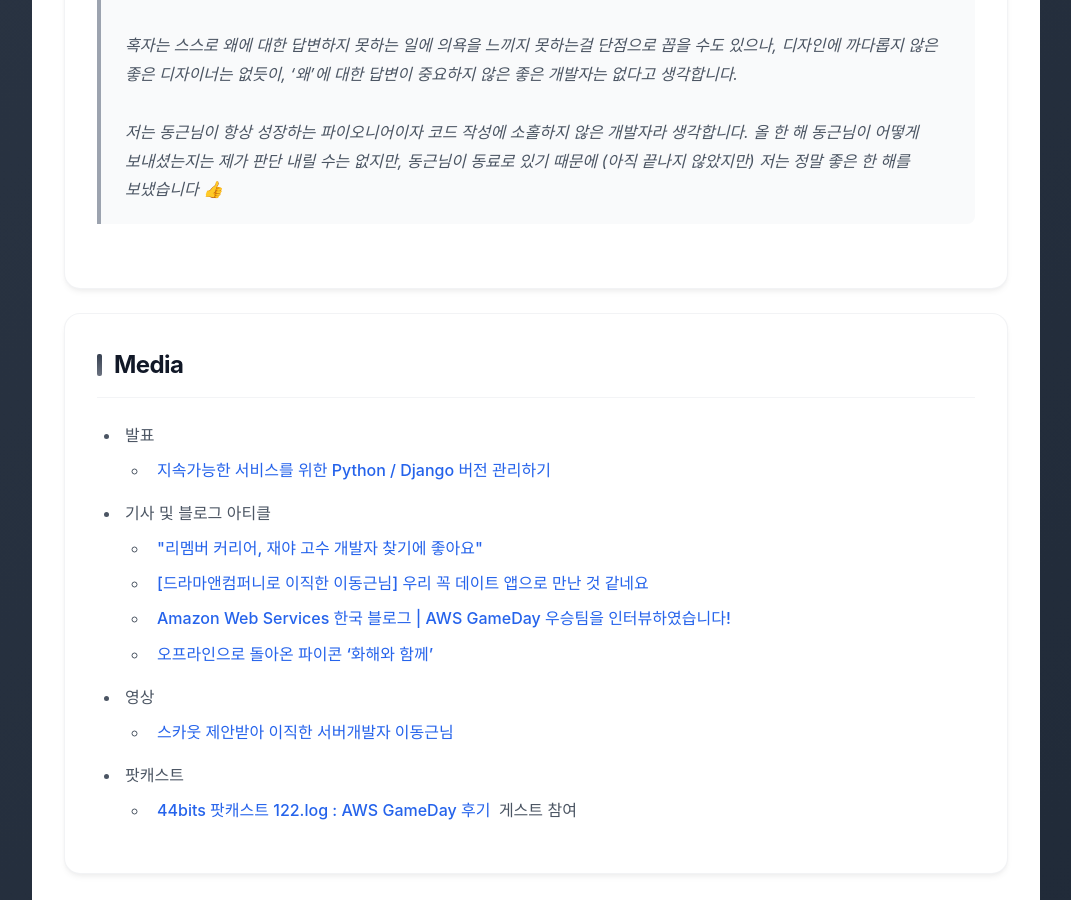
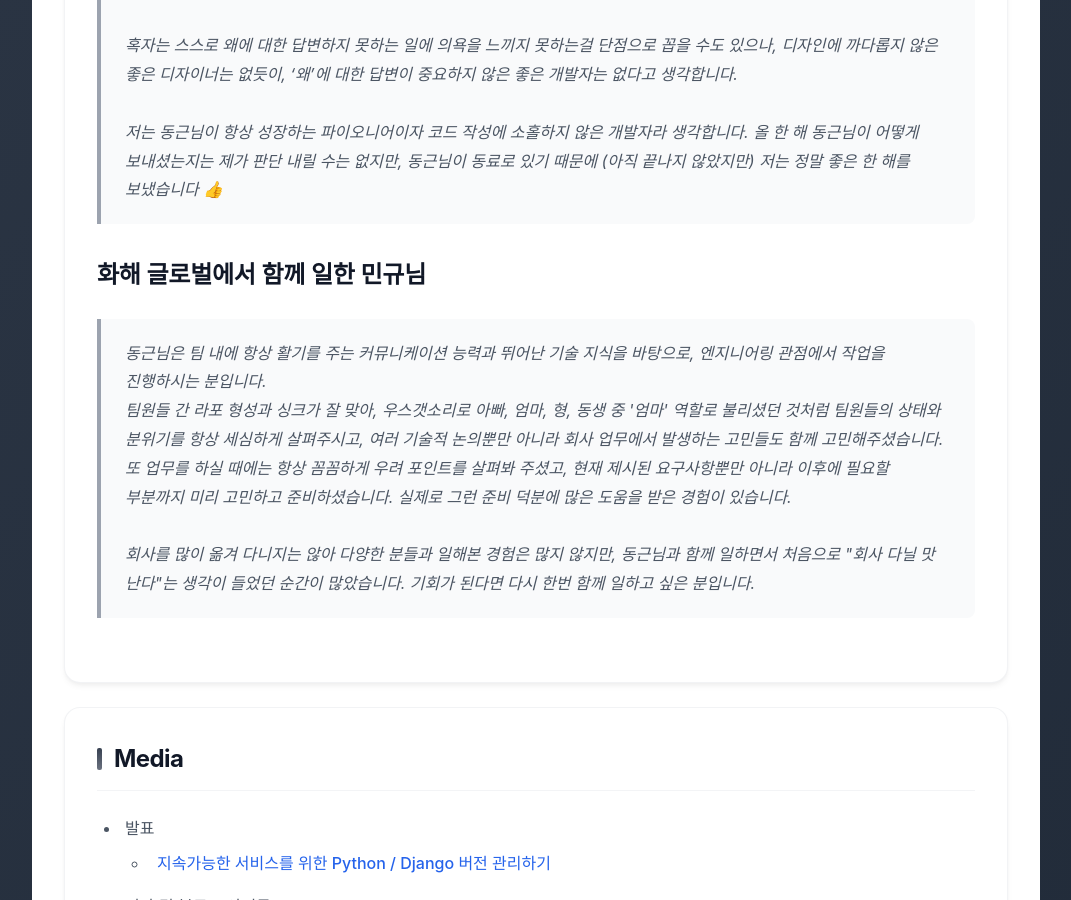
Before and after one commit to dizy64/dizy64.github.io, a Jekyll site: the page built from about/index.html, in a window 1280 px wide and 900 px high, scrolled down 9272 px. Shown: the whole window, without its empty margins (104-1175 px from the left). Built offline with Jekyll 4.4.1, drawn with Linux system fonts in a browser that asks for light colours; some web fonts are replaced.

Commit message:
추천사 추가 - 화해 글로벌 민규님

```diff
--- a/about/index.html
+++ b/about/index.html
@@ -399,6 +399,14 @@ permalink: /about/
        <br/>
        저는 동근님이 항상 성장하는 파이오니어이자 코드 작성에 소홀하지 않은 개발자라 생각합니다. 올 한 해 동근님이 어떻게 보내셨는지는 제가 판단 내릴 수는 없지만, 동근님이 동료로 있기 때문에 (아직 끝나지 않았지만) 저는 정말 좋은 한 해를 보냈습니다 👍
     </q>
+
+    <h2>화해 글로벌에서 함께 일한 민규님</h2>
+    <q>동근님은 팀 내에 항상 활기를 주는 커뮤니케이션 능력과 뛰어난 기술 지식을 바탕으로, 엔지니어링 관점에서 작업을 진행하시는 분입니다.<br/>
+       팀원들 간 라포 형성과 싱크가 잘 맞아, 우스갯소리로 아빠, 엄마, 형, 동생 중 '엄마' 역할로 불리셨던 것처럼 팀원들의 상태와 분위기를 항상 세심하게 살펴주시고, 여러 기술적 논의뿐만 아니라 회사 업무에서 발생하는 고민들도 함께 고민해주셨습니다.<br/>
+       또 업무를 하실 때에는 항상 꼼꼼하게 우려 포인트를 살펴봐 주셨고, 현재 제시된 요구사항뿐만 아니라 이후에 필요할 부분까지 미리 고민하고 준비하셨습니다. 실제로 그런 준비 덕분에 많은 도움을 받은 경험이 있습니다.<br/>
+       <br/>
+       회사를 많이 옮겨 다니지는 않아 다양한 분들과 일해본 경험은 많지 않지만, 동근님과 함께 일하면서 처음으로 "회사 다닐 맛 난다"는 생각이 들었던 순간이 많았습니다. 기회가 된다면 다시 한번 함께 일하고 싶은 분입니다.
+    </q>
   </section>
 
   <section id="media">
```
